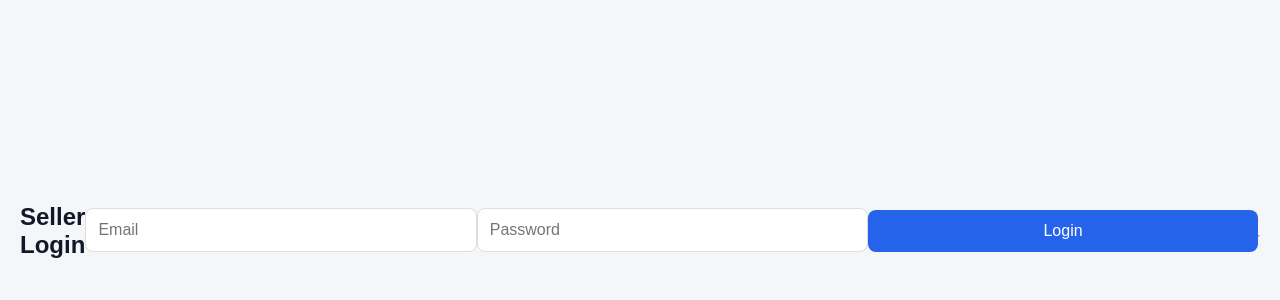
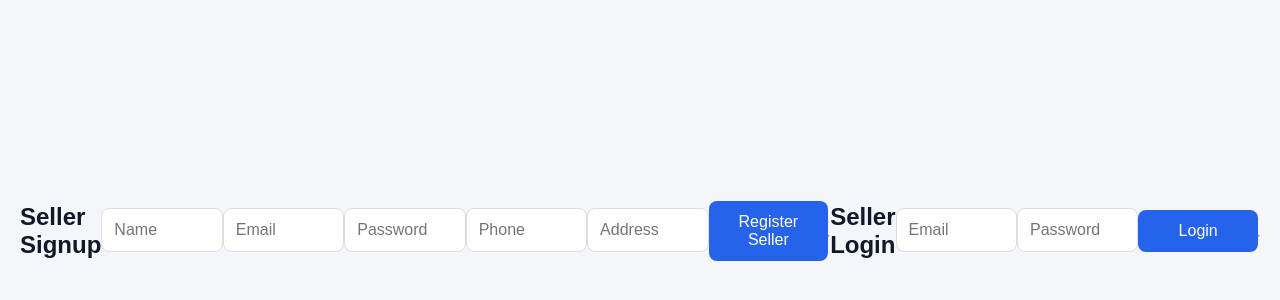
Before and after one commit to karimkadwal-bit/kadwal-server, a website: page seller.html in a window 1280 px wide. Shown: the part 164-464 px from the top of the page. Drawn offline with Linux system fonts and the light colour scheme; no server answers.

Commit message:
Update seller.html

```diff
--- a/seller.html
+++ b/seller.html
@@ -2,6 +2,29 @@
 <html>
 
 <head>
+
+  <h2>Seller Signup</h2>
+
+<input id="sellerName" placeholder="Name">
+<br><br>
+
+<input id="sellerEmailSignup" type="email" placeholder="Email">
+<br><br>
+
+<input id="sellerPasswordSignup" type="password" placeholder="Password">
+<br><br>
+
+<input id="sellerPhone" placeholder="Phone">
+<br><br>
+
+<input id="sellerAddress" placeholder="Address">
+<br><br>
+
+<button onclick="sellerSignup()">
+Register Seller
+</button>
+
+<hr>
 
 <title>Seller Login</title>
 
```
